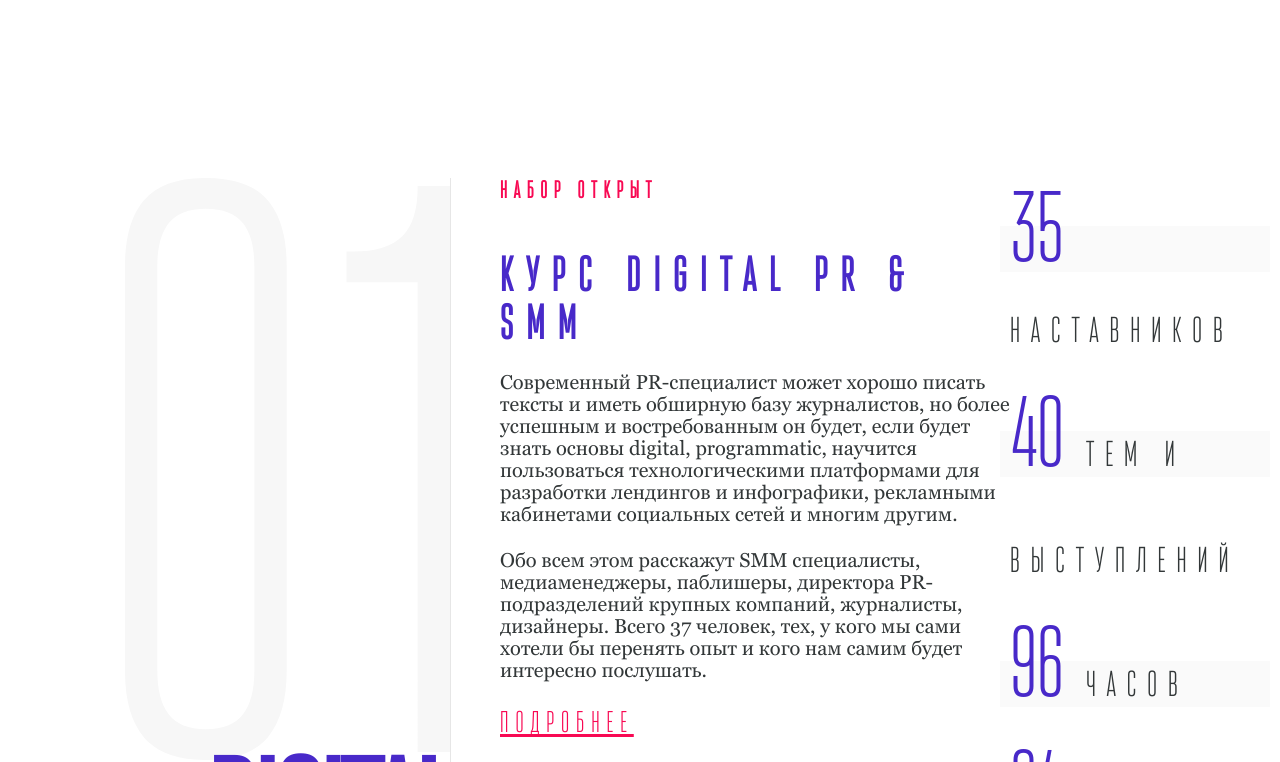
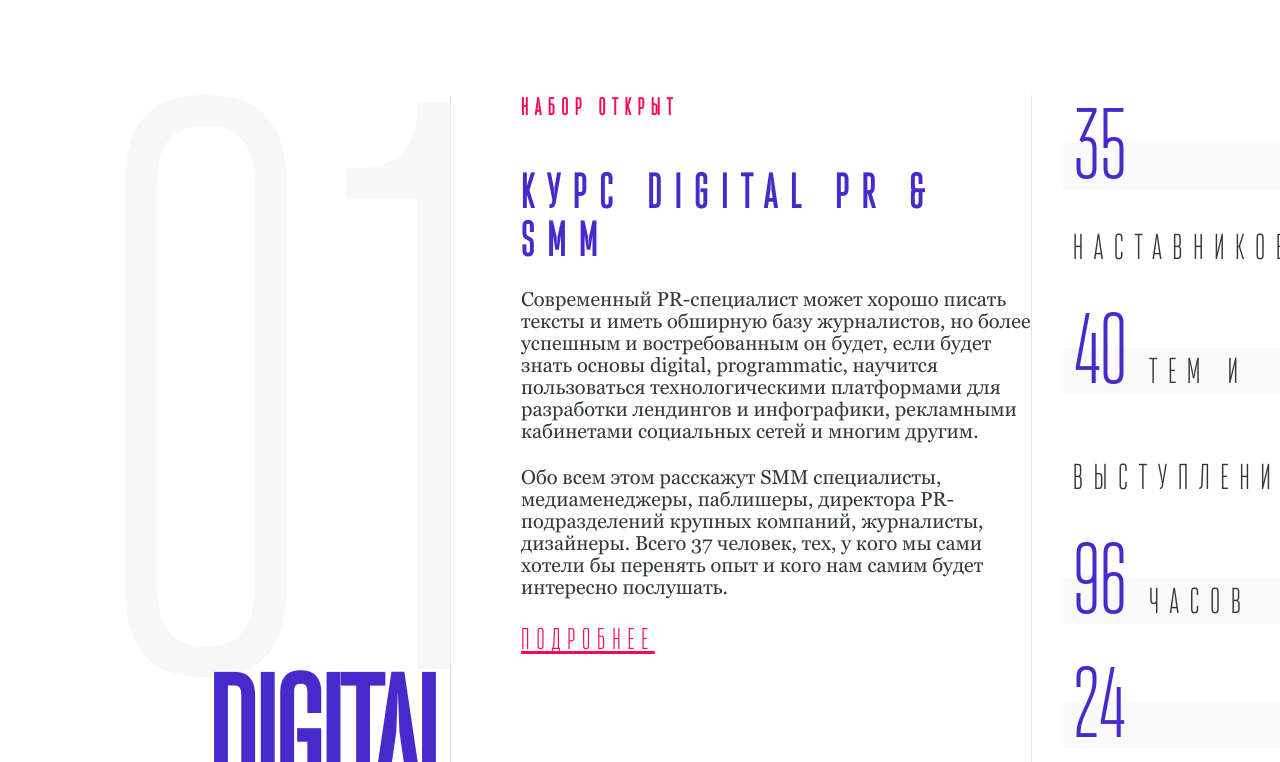
Before and after one commit to saprinamariya/adindex-, a plain HTML site: page index.html in a window 1280 px wide. Shown: the part 1798-2560 px from the top of the page. Drawn offline with Linux system fonts and the light colour scheme; a web font is replaced by a local one.

Commit message:
Completion block about course

```diff
--- a/index.html
+++ b/index.html
@@ -122,14 +122,14 @@
         <a class="subject-list">КУРС DIGITAL PR & SMM</a>
         <a class="subject-list">МЕДИАПЛАНИРОВАНИЕ И МАРКЕТИНГОВЫЕ ИССЛЕДОВАНИЯ В DIGITAL</a>
     </div>
-    <div class="course">
-        <div class="course-apply course-apply_border">
+    <div class="course course_indent">
+        <div class="course-apply">
             <div class="course-apply__caption">
                 DIGITAL<br/>PR & SMM
             </div>
             <button class="course-apply__btn">записаться</button>
         </div>
-        <div class="course__detail">
+        <div class="course__detail course__detail_border">
             <div class="course-application">
                 НАБОР ОТКРЫТ
             </div>
--- a/style.less
+++ b/style.less
@@ -203,6 +203,10 @@
     line-height: 20px;
     letter-spacing: 7px;
   }
+
+  &_border {
+    border-left: 1px solid @opacity-color;
+  }
 }
 
 .info {
@@ -351,7 +355,6 @@
   font-weight: bold;
   letter-spacing: 4px;
   color: @text-caption-color;
-  line-height: 100px;
   margin: 1%;
   position: relative;
 
@@ -377,14 +380,17 @@
     color: @main-font-color;
     line-height: 100px;
     margin: .5%;
+
+    &:hover {
+      color: @details-color;
+    }
   }
 }
 
 .course {
 
-  &-apply_border {
-    border-right: 1px solid @opacity-color;
-    margin-right: 49px;
+  &_indent {
+    margin-top: 60px;
   }
 
   &-application {
@@ -397,6 +403,8 @@
 
   &__structure {
     display: block;
+    border-left: 1px solid @opacity-color;
+    padding-left: 41px;
   }
 
   &__structure-inner {
@@ -431,3 +439,8 @@
     line-height: 106px;
   }
 }
+
+.course__detail_border {
+  border-left: 1px solid @opacity-color;
+  padding-left: 70px;
+}
```
